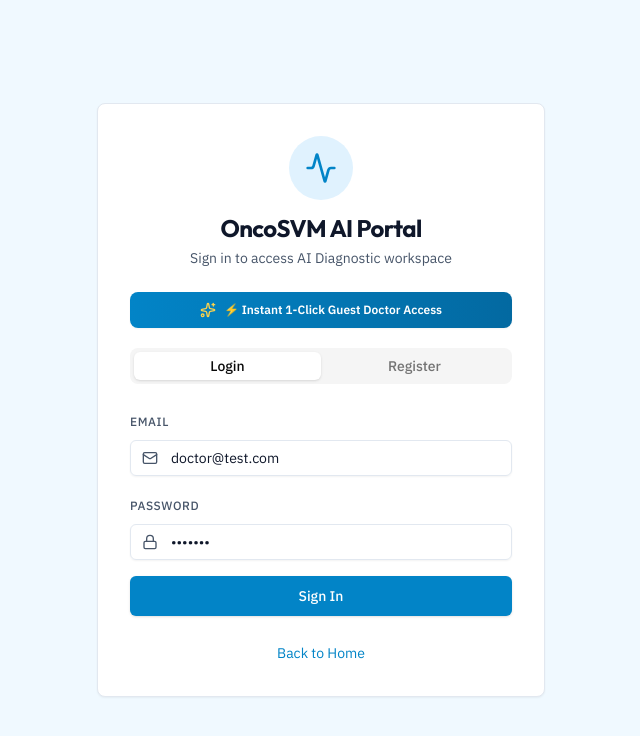
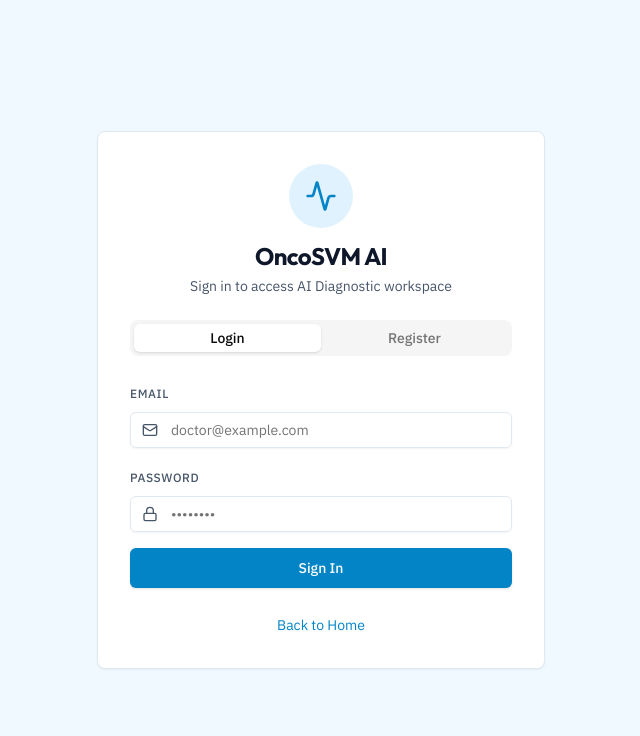
Before and after one commit to PavithraVK2/breast-cancer-ai, a React (Create React App) app in the folder frontend/: page /login in a window 1280 px wide. Shown: the top 736 px of the page, without its empty margins (319-959 px from the left). Built offline with nearby package versions, Linux system fonts and the light colour scheme; no server answers.

Commit message:
chore: change title to OncoSVM AI and remove guest button on login page

```diff
--- a/frontend/src/pages/LoginPage.js
+++ b/frontend/src/pages/LoginPage.js
@@ -1,7 +1,7 @@
 import React, { useState } from 'react';
 import { useNavigate, Link } from 'react-router-dom';
 import { useAuth } from '@/contexts/AuthContext';
-import { Activity, Mail, Lock, User as UserIcon, Loader2, Sparkles, ShieldCheck } from 'lucide-react';
+import { Activity, Mail, Lock, User as UserIcon, Loader2 } from 'lucide-react';
 import { Button } from '@/components/ui/button';
 import { Input } from '@/components/ui/input';
 import { Label } from '@/components/ui/label';
@@ -18,7 +18,7 @@ const LoginPage = () => {
   const { login } = useAuth();
   const [loading, setLoading] = useState(false);
 
-  const [loginData, setLoginData] = useState({ email: 'doctor@test.com', password: 'test123' });
+  const [loginData, setLoginData] = useState({ email: '', password: '' });
   const [registerData, setRegisterData] = useState({ email: '', password: '', name: '' });
 
   const handleLogin = async (e) => {
@@ -35,15 +35,14 @@ const LoginPage = () => {
       toast.success('Login successful!');
       navigate('/dashboard');
     } catch (error) {
-      // If network/backend error, provide automatic fallback session
       const fallbackUser = {
         user_id: `user_${Date.now()}`,
         email: loginData.email || 'doctor@test.com',
-        name: loginData.email.split('@')[0] || 'Dr. Medical Staff',
+        name: loginData.email ? loginData.email.split('@')[0] : 'Dr. Medical Staff',
         session_token: `session_${Date.now()}`
       };
       login(fallbackUser);
-      toast.success('Welcome! Logged in to Diagnostic Portal.');
+      toast.success('Welcome! Logged in.');
       navigate('/dashboard');
     } finally {
       setLoading(false);
@@ -64,7 +63,6 @@ const LoginPage = () => {
       toast.success('Account created successfully!');
       navigate('/dashboard');
     } catch (error) {
-      // Fallback session if backend unavailable
       const fallbackUser = {
         user_id: `user_${Date.now()}`,
         email: registerData.email,
@@ -72,28 +70,11 @@ const LoginPage = () => {
         session_token: `session_${Date.now()}`
       };
       login(fallbackUser);
-      toast.success('Account created! Welcome to BreastGuard AI.');
+      toast.success('Account created successfully!');
       navigate('/dashboard');
     } finally {
       setLoading(false);
     }
-  };
-
-  const handleQuickDemo = () => {
-    const demoUser = {
-      user_id: 'user_demo_doctor',
-      email: 'doctor@test.com',
-      name: 'Dr. Sarah Mitchell (MD)',
-      session_token: `session_${Date.now()}`
-    };
-    login(demoUser);
-    toast.success('Signed in as Guest Doctor (Demo Mode)');
-    navigate('/dashboard');
-  };
-
-  const handleGoogleLogin = () => {
-    const redirectUrl = window.location.origin + '/dashboard';
-    window.location.href = `https://auth.emergentagent.com/?redirect=${encodeURIComponent(redirectUrl)}`;
   };
 
   return (
@@ -105,20 +86,10 @@ const LoginPage = () => {
               <Activity className="w-8 h-8 text-[#0284C7]" />
             </div>
             <h1 className="text-2xl font-bold text-[#0F172A] mb-1" style={{ fontFamily: 'Outfit, sans-serif' }}>
-              OncoSVM AI Portal
+              OncoSVM AI
             </h1>
             <p className="text-sm text-[#475569]">Sign in to access AI Diagnostic workspace</p>
           </div>
-
-          {/* Quick Demo 1-Click Access Button */}
-          <button
-            type="button"
-            onClick={handleQuickDemo}
-            className="w-full mb-5 py-2.5 px-4 bg-gradient-to-r from-[#0284C7] to-[#0369A1] hover:from-[#0369A1] hover:to-[#075985] text-white rounded-lg font-semibold text-xs flex items-center justify-center space-x-2 shadow-sm transition-all duration-150"
-          >
-            <Sparkles className="w-4 h-4 text-amber-300" />
-            <span>⚡ Instant 1-Click Guest Doctor Access</span>
-          </button>
 
           <Tabs defaultValue="login" className="w-full">
             <TabsList className="grid w-full grid-cols-2 mb-6">
@@ -138,7 +109,7 @@ const LoginPage = () => {
                       id="login-email"
                       data-testid="login-email-input"
                       type="email"
-                      placeholder="doctor@test.com"
+                      placeholder="doctor@example.com"
                       value={loginData.email}
                       onChange={(e) => setLoginData({ ...loginData, email: e.target.value })}
                       className="pl-10 focus:ring-2 focus:ring-[#0284C7] border-slate-200"
```
